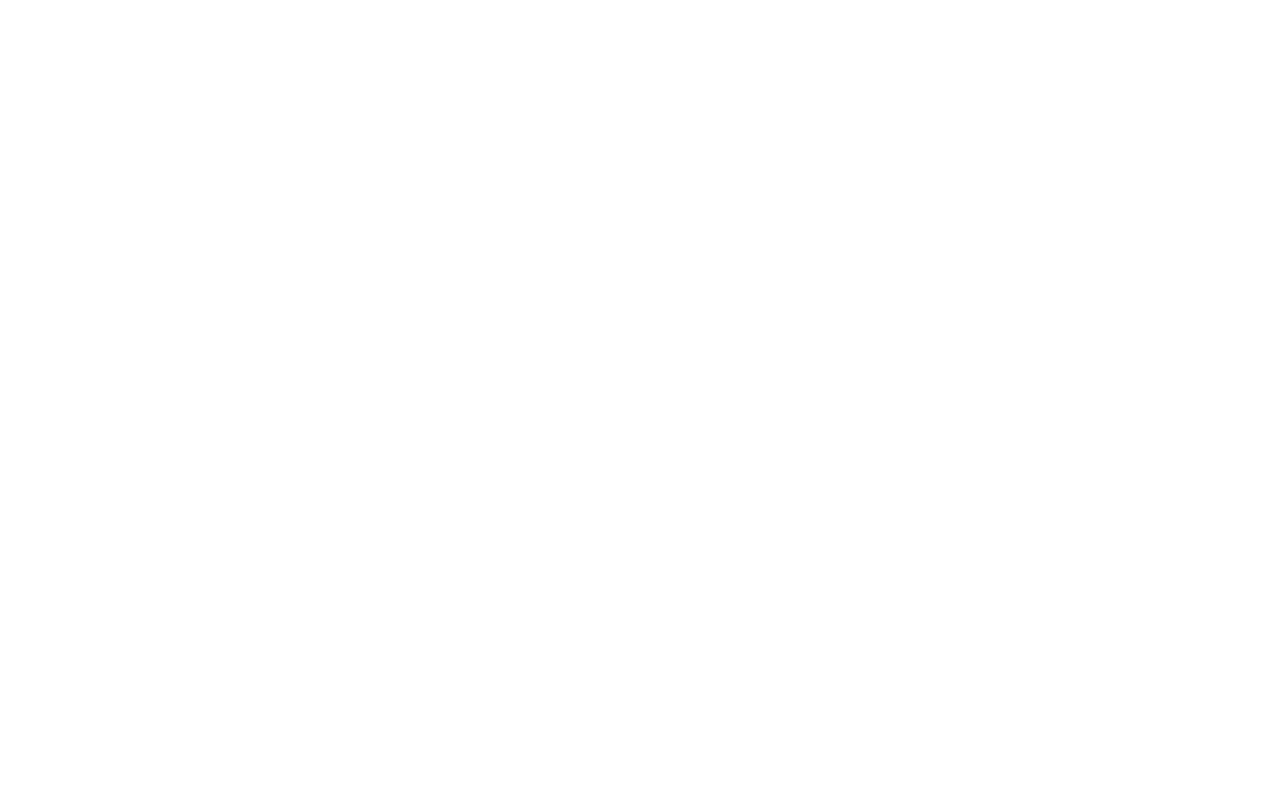
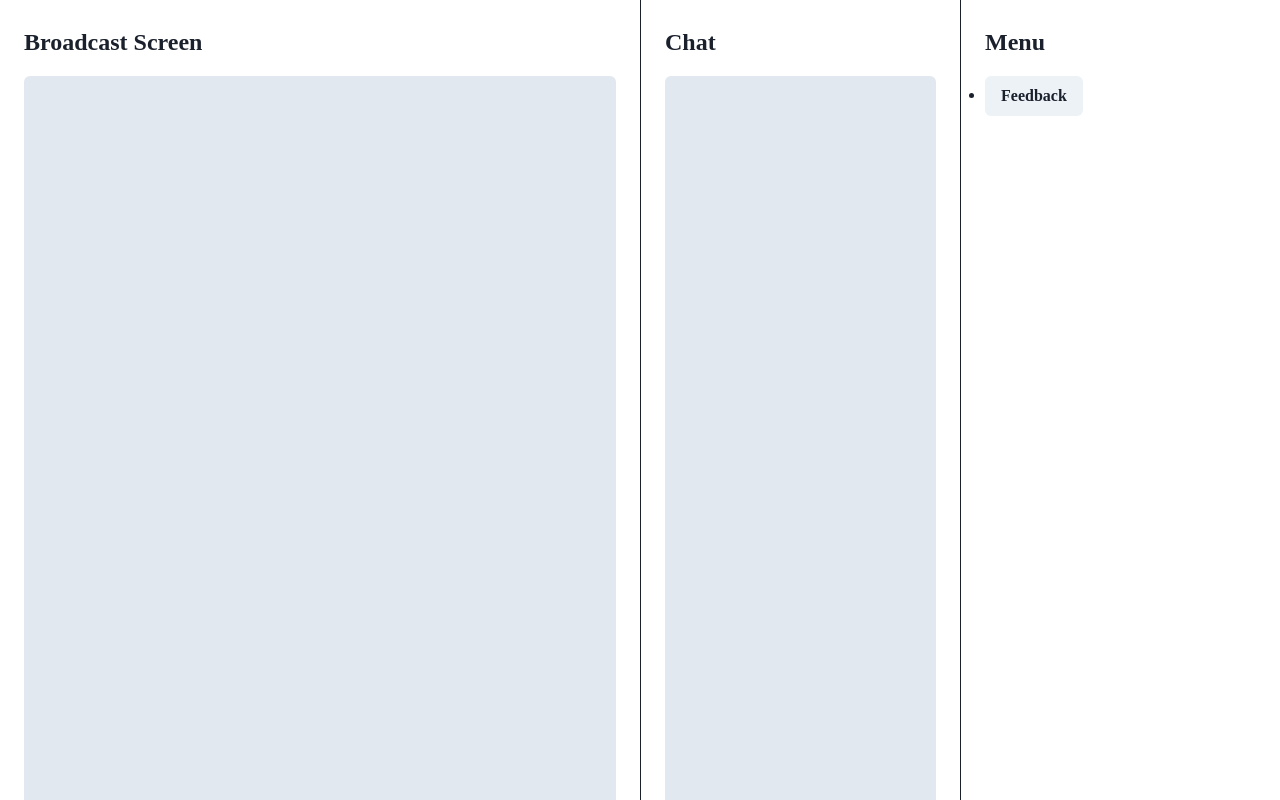
Before and after one commit to YangSSo51/the-cool-tomato, a React (Vite) app in the folder vite-project/: page /broadcast in a window 1280 px wide. Before the commit this address had no page. Built offline with nearby package versions, Linux system fonts and the light colour scheme; a web font is replaced by a local one.

Commit message:
feat: 판매자 라이브 페이지 컴포넌트 쪼개기

```diff
--- a/vite-project/src/App.tsx
+++ b/vite-project/src/App.tsx
@@ -1,5 +1,6 @@
 import { Routes, Route } from "react-router-dom";
 import { ChakraProvider } from "@chakra-ui/react";
+import { Theme, Fonts } from "./theme/Theme";
 import LayOut from "./components/common/Layout";
 import Search from "./pages/Search";
 import LiveList from "./pages/LiveList";
@@ -9,8 +10,8 @@
 import SellerPage from "./pages/SellerPage";
 import UserinfoPage from "./pages/UserinfoPage";
 import LoginPage from "./pages/LoginPage";
-import { Theme, Fonts } from "./theme/Theme";
 import ItemDetail from "./pages/ItemDetail";
+import Broadcast from "./pages/BroadcastPage";
 
 function App() {
     return (
@@ -28,8 +29,8 @@
                         <Route path="userinfo" element={<UserinfoPage />} />
                         <Route path="login" element={<LoginPage />} />
                         <Route path="items/list/detail/:id" element={<ItemDetail/>} />
-
                     </Route>
+                    <Route path="broadcast" element={<Broadcast />} />
                 </Routes>
             </ChakraProvider>
         </>
--- /dev/null
+++ b/vite-project/src/components/broadcast/Chat.tsx
@@ -0,0 +1,15 @@
+// Chat.js
+import { Box, Text } from "@chakra-ui/layout";
+
+function Chat() {
+  return (
+    <Box w="80" borderLeft="1px" overflow="auto" p={6}>
+      <Text fontSize="2xl" fontWeight="bold" mb={4}>
+        Chat
+      </Text>
+      <Box bg="gray.200" rounded="md" h="full" />
+    </Box>
+  );
+}
+
+export default Chat;
--- /dev/null
+++ b/vite-project/src/components/broadcast/Header.tsx
@@ -0,0 +1,12 @@
+// Header.js
+import { Flex, Box, Text } from "@chakra-ui/layout";
+
+function Header() {
+  return (
+    <header p={4} bg="white">
+      {/* 헤더 내용 */}
+    </header>
+  );
+}
+
+export default Header;
--- /dev/null
+++ b/vite-project/src/components/broadcast/Menu.tsx
@@ -0,0 +1,22 @@
+// Menu.js
+import { Box, Text, Button } from "@chakra-ui/react";
+
+function Menu() {
+  return (
+    <Box w="80" borderLeft="1px" overflow="auto" p={6}>
+      <Text fontSize="2xl" fontWeight="bold" mb={4}>
+        Menu
+      </Text>
+      <Box>
+        <ul className="space-y-2">
+          <li>
+            <Button>Feedback</Button>
+          </li>
+          {/* 다른 메뉴 버튼들 */}
+        </ul>
+      </Box>
+    </Box>
+  );
+}
+
+export default Menu;
--- /dev/null
+++ b/vite-project/src/components/broadcast/Screen.tsx
@@ -0,0 +1,15 @@
+// BroadcastScreen.js
+import { Box, Text } from "@chakra-ui/layout";
+
+function BroadcastScreen() {
+  return (
+    <Box flex="1" overflow="auto" p={6}>
+      <Text fontSize="2xl" fontWeight="bold" mb={4}>
+        Broadcast Screen
+      </Text>
+      <Box bg="gray.200" rounded="md" h="full" />
+    </Box>
+  );
+}
+
+export default BroadcastScreen;
--- a/vite-project/src/components/mypage/BuyerFollowing.tsx
+++ b/vite-project/src/components/mypage/BuyerFollowing.tsx
@@ -17,6 +17,7 @@
                     <Heading size="lg" fontWeight="bold" mb={4}>
                     팔로잉 목록
                     </Heading>
+
                     {Array.from({ length: 3 }).map((_, index) => (
                     <Box key={index} w="full" borderBottom="1px" pb={4} mb={4} >
                         <Avatar mt="4" size="xl" src="https://raw.githubusercontent.com/printilikepenguin/forUserContent/master/profile.png" />
@@ -28,6 +29,7 @@
                         </Box>
                     </Box>
                     ))}
+
                     <Flex>
                         <Avatar src='https://bit.ly/sage-adebayo' />
                         <Box ml='3'>
@@ -40,6 +42,7 @@
                             <Text fontSize='sm'>UI Engineer</Text>
                         </Box>
                     </Flex>
+
                 </Box>
             </Box>
         </Box>
--- a/vite-project/src/components/mypage/BuyerRecent.tsx
+++ b/vite-project/src/components/mypage/BuyerRecent.tsx
@@ -81,12 +81,10 @@
     ));
 
     return (
-        <Box w="75%" bg="white" rounded="lg" overflow="hidden">
-            <Box h="full" pl="4">
-                <Flex flexDir="column" h="full" overflowY="scroll">
-                    {testData.length ? testData : <Text color="gray.400">최근 본 상품이 없습니다! 상품 구경하러 가기</Text>}
-                </Flex>
-            </Box>
+        <Box flexDirection="column" w="90%" h="full" overflowY="scroll">
+            <Flex flexDir="column" h="full">
+                {testData.length ? testData : <Text color="gray.400">최근 본 상품이 없습니다! 상품 구경하러 가기</Text>}
+            </Flex>
         </Box>
     );
 }
--- /dev/null
+++ b/vite-project/src/pages/BroadcastPage.tsx
@@ -0,0 +1,21 @@
+// Broadcast.js
+import { Flex } from "@chakra-ui/layout";
+import Header from "../components/broadcast/Header"
+import BroadcastScreen from "../components/broadcast/Screen";
+import Chat from "../components/broadcast//Chat";
+import Menu from "../components/broadcast//Menu";
+
+function Broadcast() {
+  return (
+    <Flex direction="column" h="100vh">
+      <Header />
+      <Flex flex="1" overflow="hidden">
+        <BroadcastScreen />
+        <Chat />
+        <Menu />
+      </Flex>
+    </Flex>
+  );
+}
+
+export default Broadcast;
--- a/vite-project/src/pages/BuyerPage.tsx
+++ b/vite-project/src/pages/BuyerPage.tsx
@@ -1,6 +1,6 @@
 import { useState, useEffect } from "react";
 import { useNavigate, useParams } from "react-router-dom";
-import { Box, Flex, Center, Text } from "@chakra-ui/layout";
+import { Box, Flex, Center } from "@chakra-ui/layout";
 import { Button, Avatar, List, ListItem } from "@chakra-ui/react";
 import axios from "axios";
 
@@ -50,17 +50,13 @@
     }, []);
 
     return (
-        <Box minH="100vh" mb="10">
+        <Box minH="100vh" mb="10" paddingBlock="6rem">
 
-            <Flex mt="10" mb="10" justify="center">
-                {/* <Center w="30vw" bgImage="url('/icons/up_ttl.svg')" bgRepeat="no-repeat" bgSize="cover"> */}
-                    <Text as="b" fontSize="6xl" color={"themeGreen.500"}>
-                        마이페이지
-                    </Text>
+            <Center fontFamily="GmkBold" fontSize="6rem" color={"themeGreen.500"}>
+                마이페이지
+            </Center>
 
-            </Flex>
-
-            <Flex m="auto" border="1px" borderColor="green" rounded="lg" w="85vw" minH="85vh">
+            <Flex m="auto" border="2px" borderColor="green" rounded="lg" w="85vw" minH="85vh">
                 <Flex m="auto" rounded="lg" w="80vw" minH="80vh" px="2">
                     <Box w="25%" pr="4">
                         <Box w="full" bg="white" rounded="lg" overflow="hidden">
```
Also changed, not shown: vite-project/src/pages/SellerPage.tsx (+18 -0 lines).
